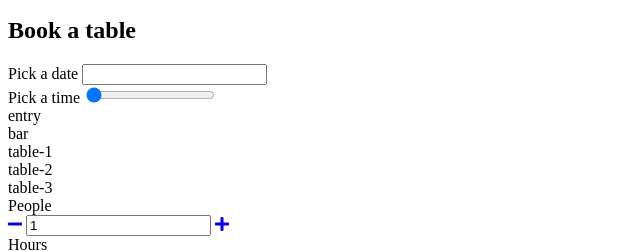
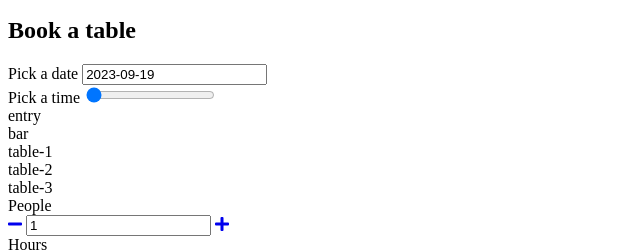
Before and after one commit to Madzi13/project-pizzeria, a website with bundled scripts: page src/index.html in a window 1280 px wide. Shown: the part 273-524 px from the top of the page, 0-640 px from the left. Built offline with nearby package versions, Linux system fonts and the light colour scheme; files whose address does not match are found by name.

Commit message:
Datepicker

```diff
--- a/src/index.html
+++ b/src/index.html
@@ -8,6 +8,7 @@
   <link href="https://fonts.googleapis.com/css?family=Lato:400,300i,700%7COswald:300,500,700&amp;subset=latin-ext" rel="stylesheet">
   <link href="https://use.fontawesome.com/releases/v5.7.2/css/all.css" rel="stylesheet">
   <link rel="stylesheet" href="https://cdn.jsdelivr.net/npm/flatpickr/dist/flatpickr.min.css">
+  <link rel="stylesheet" href="vendor/range-slider.min.css">
   <link rel="stylesheet" href="css/style.css">
 </head>
 <body>
@@ -242,6 +243,7 @@
 
   <script src="https://cdnjs.cloudflare.com/ajax/libs/handlebars.js/4.1.0/handlebars.min.js"></script>
   <script src="https://cdn.jsdelivr.net/npm/flatpickr"></script>
+  <script src="vendor/range-slider.min.js"></script>
   <script src="js/app.js" type="module"></script>
 </body>
 </html>
--- a/src/js/components/Booking.js
+++ b/src/js/components/Booking.js
@@ -1,6 +1,7 @@
 import { templates, select } from '../settings.js';
 import AmountWidget from './AmountWidget.js';
-
+import DatePicker from './DatePicker.js';
+import HourPicker from './HourPicker.js';
 class Booking{
     constructor(element){
         const thisBooking = this;
@@ -16,6 +17,8 @@ class Booking{
         thisBooking.dom.wrapper.innerHTML = generatedHTML;
         thisBooking.dom.peopleAmount = element.querySelector(select.booking.peopleAmount);
         thisBooking.dom.hoursAmount = element.querySelector(select.booking.hoursAmount);
+        thisBooking.dom.datePicker = element.querySelector(select.widgets.datePicker.wrapper);
+        thisBooking.dom.hourPicker = element.querySelector(select.widgets.hourPicker.wrapper);
     }
     initWidgets(){
         const thisBooking = this;
@@ -31,6 +34,8 @@ class Booking{
         thisBooking.dom.hoursAmount.addEventListener('updated', function(){
             thisBooking.amount = thisBooking.amountWidget;
           });
+          thisBooking.datePickerWidget = new DatePicker(thisBooking.dom.datePicker);
+          thisBooking.hourPickerWidget = new HourPicker(thisBooking.dom.hourPicker);
     }
 }
 
```
Also changed, not shown: src/vendor/range-slider.min.css (added), src/vendor/range-slider.min.js (added).
